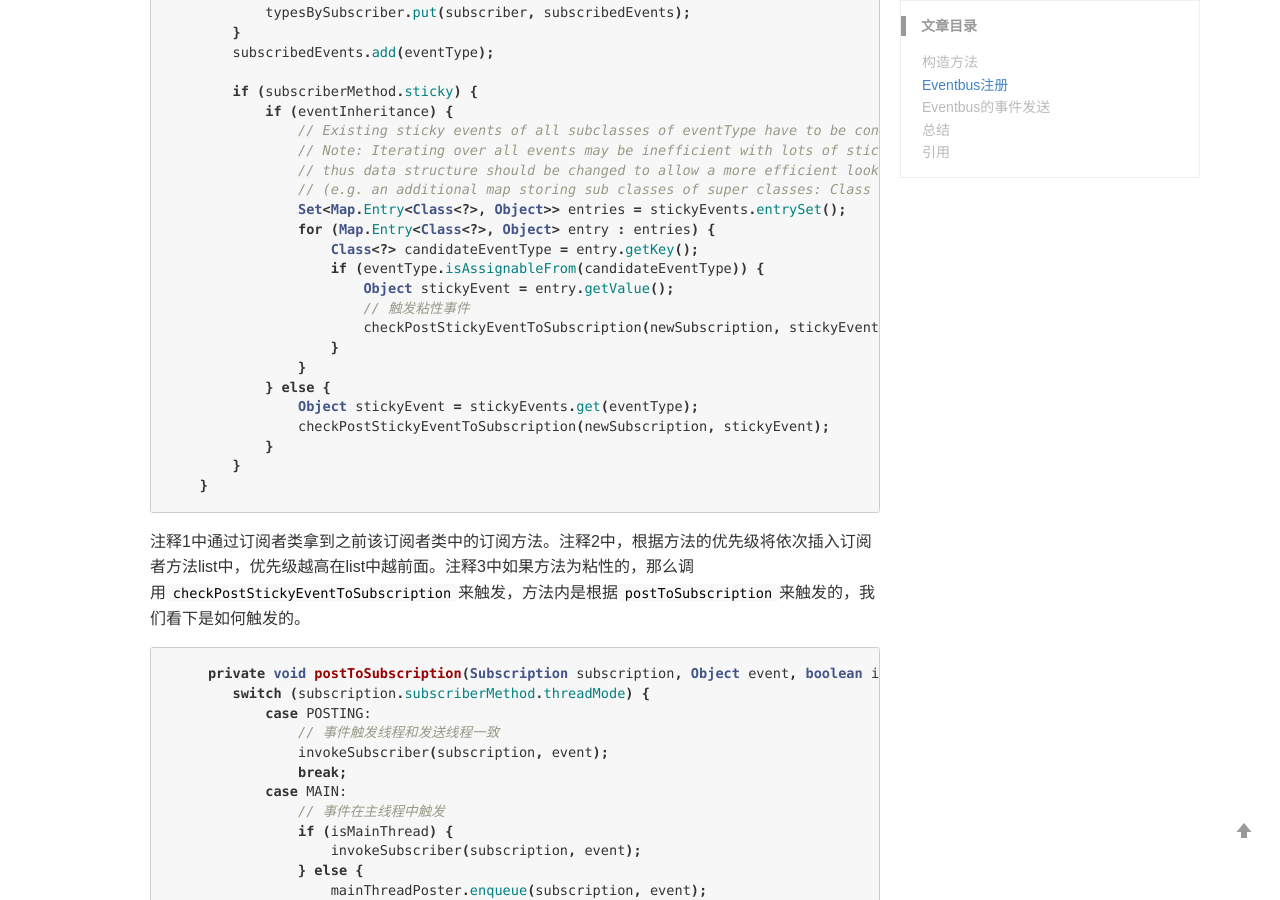
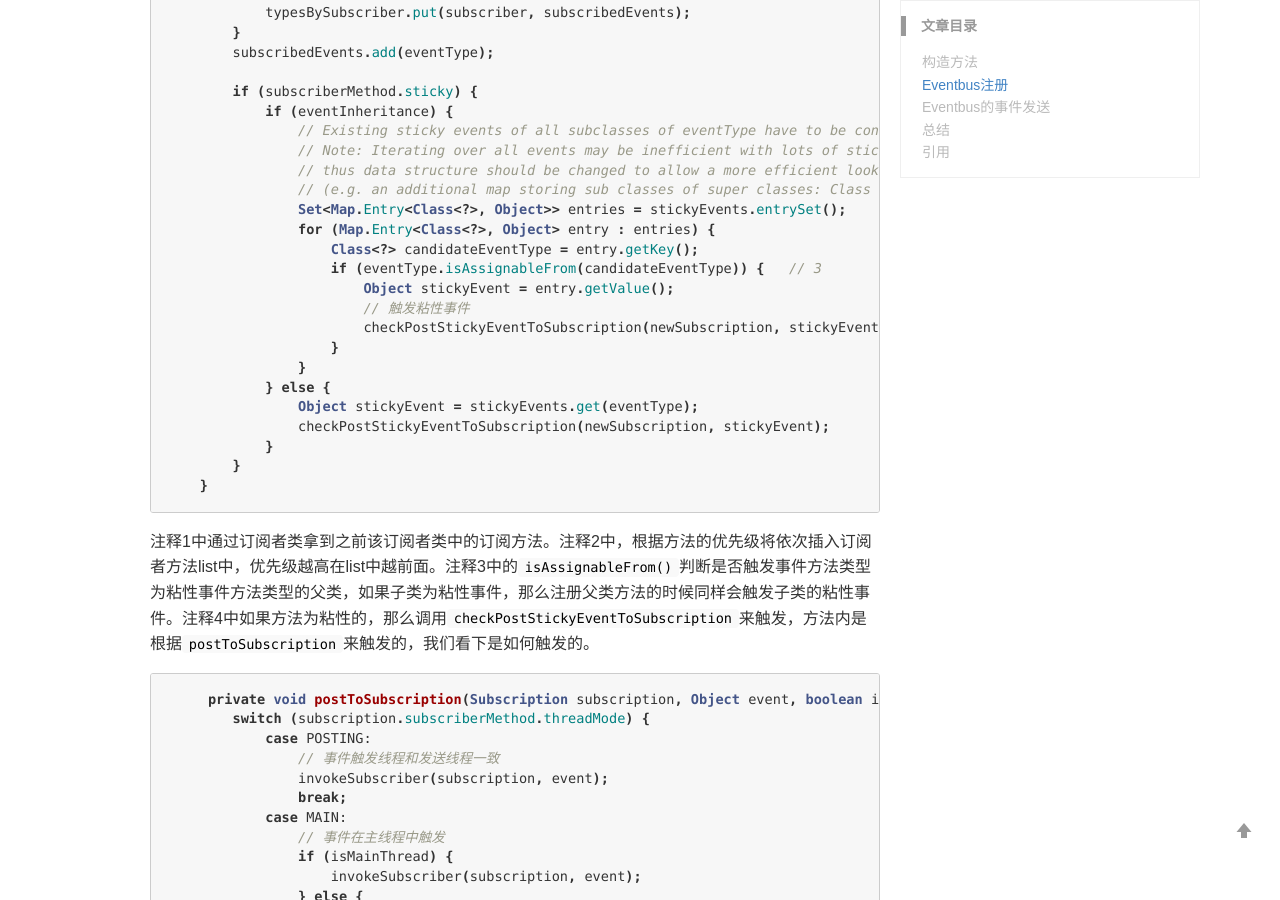
Before and after one commit to PeterXiaosa/PeterXiaosa.github.io, a Jekyll site: the page built from _posts/2019-06-06-Eventbus运行流程浅析.md, in a window 1280 px wide and 900 px high, scrolled down 4930 px. Built offline with Jekyll 4.4.1, drawn with Linux system fonts in a browser that asks for light colours; comment, search, counter and statistics services are not loaded; some of the changed text lies outside the part shown.

Commit message:
1.update the eventbus doc.

````diff
--- a/_posts/2019-06-06-Eventbus运行流程浅析.md
+++ b/_posts/2019-06-06-Eventbus运行流程浅析.md
@@ -221,10 +221,10 @@ getDefault采用了传统的DLC方法来创建单例的。并且是使用默认
                 Set<Map.Entry<Class<?>, Object>> entries = stickyEvents.entrySet();
                 for (Map.Entry<Class<?>, Object> entry : entries) {
                     Class<?> candidateEventType = entry.getKey();
-                    if (eventType.isAssignableFrom(candidateEventType)) {
+                    if (eventType.isAssignableFrom(candidateEventType)) {   // 3
                         Object stickyEvent = entry.getValue();
                         // 触发粘性事件
-                        checkPostStickyEventToSubscription(newSubscription, stickyEvent);   //3
+                        checkPostStickyEventToSubscription(newSubscription, stickyEvent);   //4
                     }
                 }
             } else {
@@ -234,7 +234,7 @@ getDefault采用了传统的DLC方法来创建单例的。并且是使用默认
         }
     }
  ```
- 注释1中通过订阅者类拿到之前该订阅者类中的订阅方法。注释2中，根据方法的优先级将依次插入订阅者方法list中，优先级越高在list中越前面。注释3中如果方法为粘性的，那么调用`checkPostStickyEventToSubscription`来触发，方法内是根据`postToSubscription`来触发的，我们看下是如何触发的。
+ 注释1中通过订阅者类拿到之前该订阅者类中的订阅方法。注释2中，根据方法的优先级将依次插入订阅者方法list中，优先级越高在list中越前面。注释3中的`isAssignableFrom()`判断是否触发事件方法类型为粘性事件方法类型的父类，如果子类为粘性事件，那么注册父类方法的时候同样会触发子类的粘性事件。注释4中如果方法为粘性的，那么调用`checkPostStickyEventToSubscription`来触发，方法内是根据`postToSubscription`来触发的，我们看下是如何触发的。
  ```java
      private void postToSubscription(Subscription subscription, Object event, boolean isMainThread) {
         switch (subscription.subscriberMethod.threadMode) {
@@ -325,6 +325,7 @@ Eventbus的注册流程已经大致清除了，而反注册流程其实只是将
         Class<?> eventClass = event.getClass();
         boolean subscriptionFound = false;
         // eventInheritance表示是否向上查找父类事件，默认为true。
+        // 所以如果发送子类事件，父类方法也能收到。
         if (eventInheritance) {
             List<Class<?>> eventTypes = lookupAllEventTypes(eventClass);    //找所有事件类型
             int countTypes = eventTypes.size();
````
